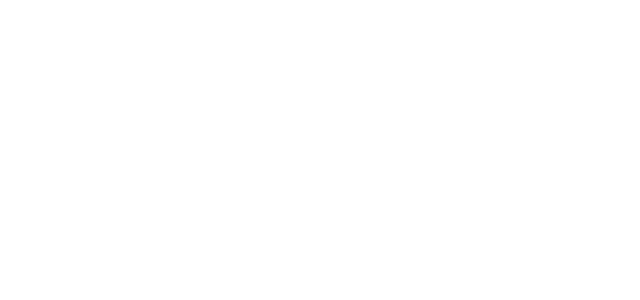
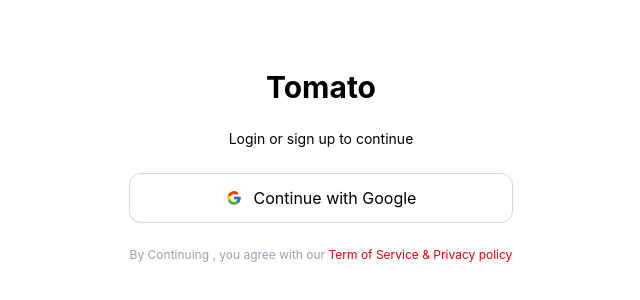
Before and after one commit to rohan-tech-negi/Tomato, a React app in the folder frontend/: page /login in a window 1280 px wide. Shown: the part 234-534 px from the top of the page, without its empty margins (319-959 px from the left). Built offline with nearby package versions, Linux system fonts and the light colour scheme; the HTML template or start-up script is replaced by a standard one.

Commit message:
done with all the ui work we doing

```diff
--- a/frontend/package.json
+++ b/frontend/package.json
@@ -16,6 +16,7 @@
     "react": "^19.2.0",
     "react-dom": "^19.2.0",
     "react-hot-toast": "^2.6.0",
+    "react-icons": "^5.6.0",
     "react-router-dom": "^7.13.1",
     "tailwindcss": "^4.2.1"
   },
--- a/frontend/src/pages/Login.tsx
+++ b/frontend/src/pages/Login.tsx
@@ -4,6 +4,7 @@
 import { authService } from '../main'
 import toast from 'react-hot-toast'
 import { GoogleOAuthProvider, useGoogleLogin } from '@react-oauth/google';
+import {FcGoogle} from 'react-icons/fc'
 
 const Login = () => {
     const [loading, setLoading] = useState(false)
@@ -36,7 +37,19 @@
   return (
     <div className="flex bg-white px-4 items-center justify-center min-h-screen">
         <div className='w-full max-w-sm space-y-6'>
+            <h1 className='text-center text-3xl font-bold text-red'>
+                Tomato
+            </h1>
 
+            <p className='text-center text-sm text-grey-500'>
+                Login or sign up to continue
+            </p>
+
+            <button onClick={googleLogin} disabled={loading} className='flex w-full items-center justify-center gap-3 rounded-xl border border-gray-300 bg-white px-4 py-3'><FcGoogle></FcGoogle> {loading ? "Signing in ..." : "Continue with Google"}</button>
+            <p className='text-center text-xs text-gray-400'>
+                By Continuing , you agree with our {" "} <span className='text-red-600'>Term of Service</span>
+                <span className='text-red-600'> & Privacy policy</span>
+            </p>
         </div>
     </div>
   )
```
Also changed, not shown: 1 other file (tests, documents, lock files or other folders).
